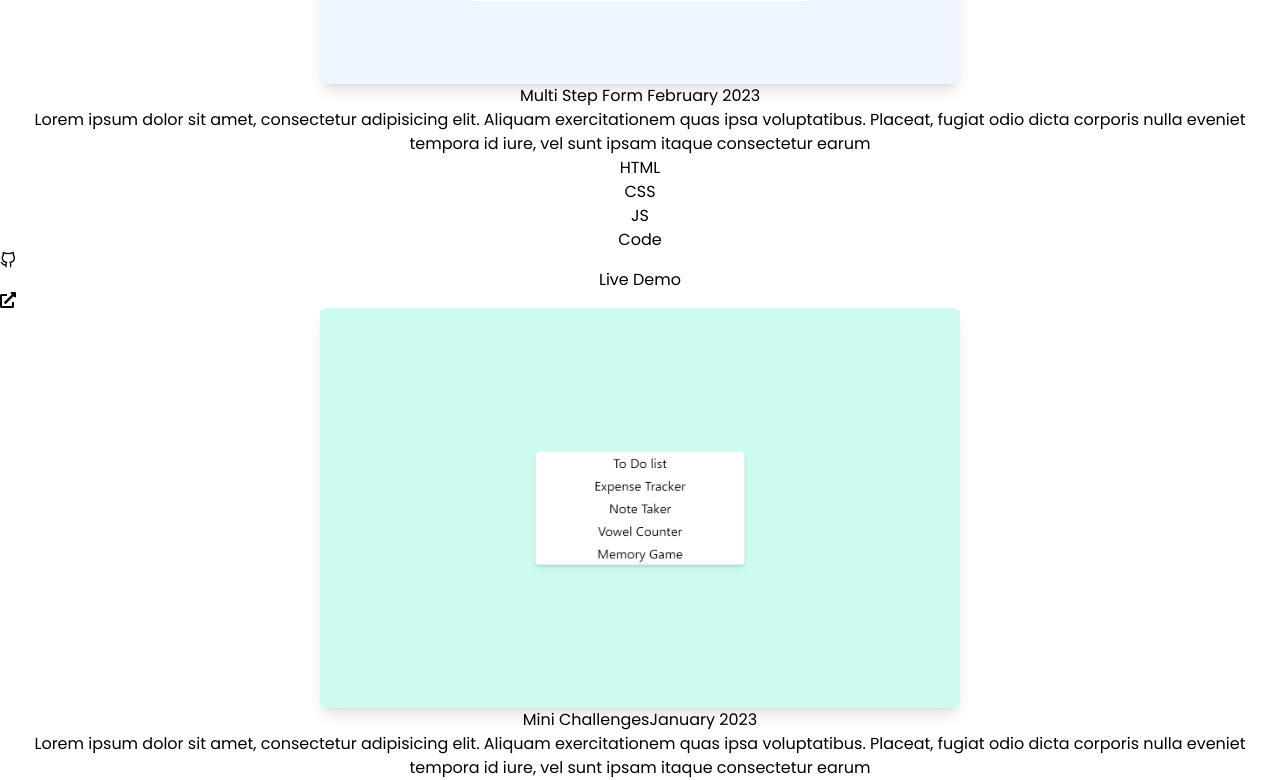
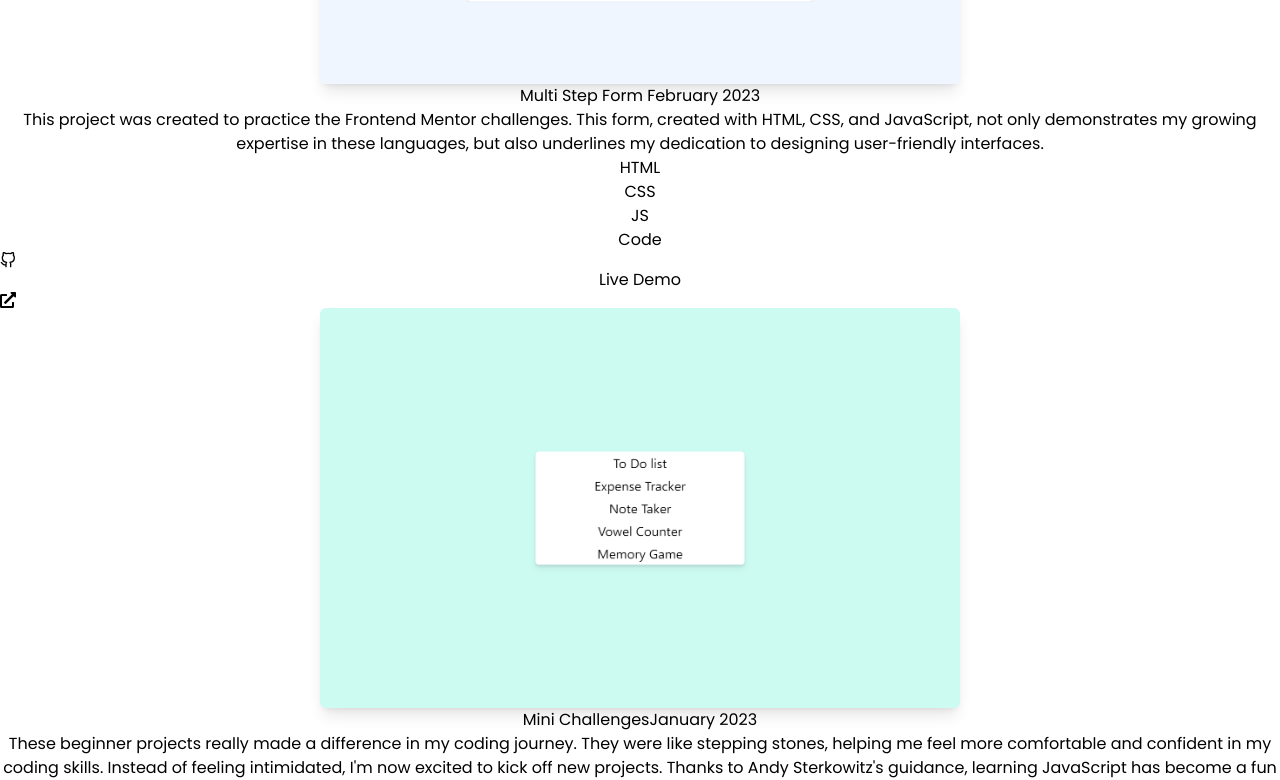
Before and after one commit to itsmecedy/Portfolio, a React (Vite) app: page / in a window 1280 px wide. Shown: the part 4269-5049 px from the top of the page. Built offline with nearby package versions, Linux system fonts and the light colour scheme.

Commit message:
update project descriptions

```diff
--- a/src/components/Projects.jsx
+++ b/src/components/Projects.jsx
@@ -18,7 +18,7 @@ export default function Projects() {
       code: "https://github.com/itsmecedy/Portfolio",
       link: "https://mancio-portfolio.netlify.app/",
       description:
-        " Lorem ipsum dolor sit amet, consectetur adipisicing elit. Aliquam exercitationem quas ipsa voluptatibus. Placeat, fugiat odio dicta corporis nulla eveniet tempora id iure, vel sunt ipsam itaque consectetur earum",
+        "Welcome to my web portfolio, the gateway to my world as a frontend developer. Explore a showcase of my skills and projects that serves as a visual testament to my journey. Each project tells a unique story of creativity and innovation, showcasing my dedication to crafting engaging and innovative digital experiences.",
       techStack: ["React", "CSS", "Tailwind"],
     },
     {
@@ -47,7 +47,7 @@ export default function Projects() {
       code: "https://github.com/itsmecedy/Multi-step-form",
       link: "https://multi-select-form.netlify.app/",
       description:
-        " Lorem ipsum dolor sit amet, consectetur adipisicing elit. Aliquam exercitationem quas ipsa voluptatibus. Placeat, fugiat odio dicta corporis nulla eveniet tempora id iure, vel sunt ipsam itaque consectetur earum",
+        "This project was created to practice the Frontend Mentor challenges. This form, created with HTML, CSS, and JavaScript, not only demonstrates my growing expertise in these languages, but also underlines my dedication to designing user-friendly interfaces.",
       techStack: ["HTML", "CSS", "JS"],
     },
     {
@@ -58,7 +58,7 @@ export default function Projects() {
       code: "https://github.com/itsmecedy/mini-challenges",
       link: "https://minichallenges.netlify.app/",
       description:
-        " Lorem ipsum dolor sit amet, consectetur adipisicing elit. Aliquam exercitationem quas ipsa voluptatibus. Placeat, fugiat odio dicta corporis nulla eveniet tempora id iure, vel sunt ipsam itaque consectetur earum",
+        "These beginner projects really made a difference in my coding journey. They were like stepping stones, helping me feel more comfortable and confident in my coding skills. Instead of feeling intimidated, I'm now excited to kick off new projects. Thanks to Andy Sterkowitz's guidance, learning JavaScript has become a fun and rewarding adventure.",
       techStack: ["React", "CSS", "Tailwind"],
     },
     {
@@ -69,7 +69,7 @@ export default function Projects() {
       code: "https://github.com/itsmecedy/MichiRamen",
       link: "https://michi-ramen-github.netlify.app/",
       description:
-        " Lorem ipsum dolor sit amet, consectetur adipisicing elit. Aliquam exercitationem quas ipsa voluptatibus. Placeat, fugiat odio dicta corporis nulla eveniet tempora id iure, vel sunt ipsam itaque consectetur earum",
+        "This is a clone website inspired by Michi Ramen where I practiced my HTML and CSS skills. The project was all about practicing web design and development, with a particular focus on improving my web responsiveness skills. Venturing through GitHub and Netlify, I made this project come alive, marking a meaningful step in my journey towards becoming a skilled web developer.",
       techStack: ["HTML", "CSS", "Tailwind"],
     },
     {
@@ -80,10 +80,9 @@ export default function Projects() {
       code: "https://github.com/itsmecedy/Coron-Palawan",
       link: "https://palawan-website.netlify.app",
       description:
-        " Lorem ipsum dolor sit amet, consectetur adipisicing elit. Aliquam exercitationem quas ipsa voluptatibus. Placeat, fugiat odio dicta corporis nulla eveniet tempora id iure, vel sunt ipsam itaque consectetur earum",
+        "Check out my Coron Palawan website, a project shaped by my HTML, CSS, and SaSS learning journey with guidance from Emmanuel Santiago's tutorial. Come along and experience the charm of Coron through my web development perspective!",
       techStack: ["HTML", "CSS", "Sass"],
     },
-
     // Add more projects as needed
   ];
 
```
